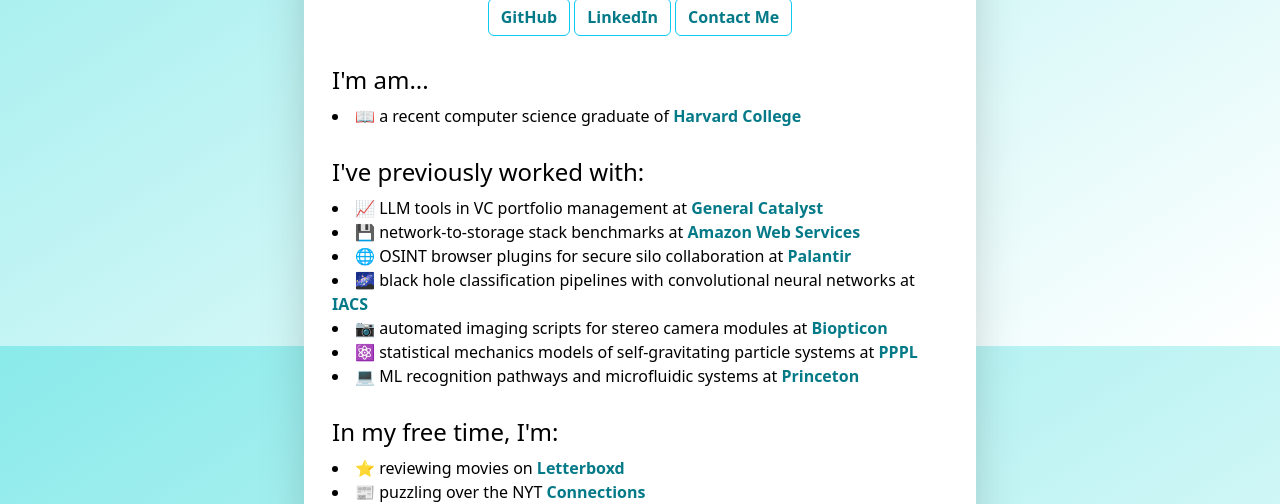
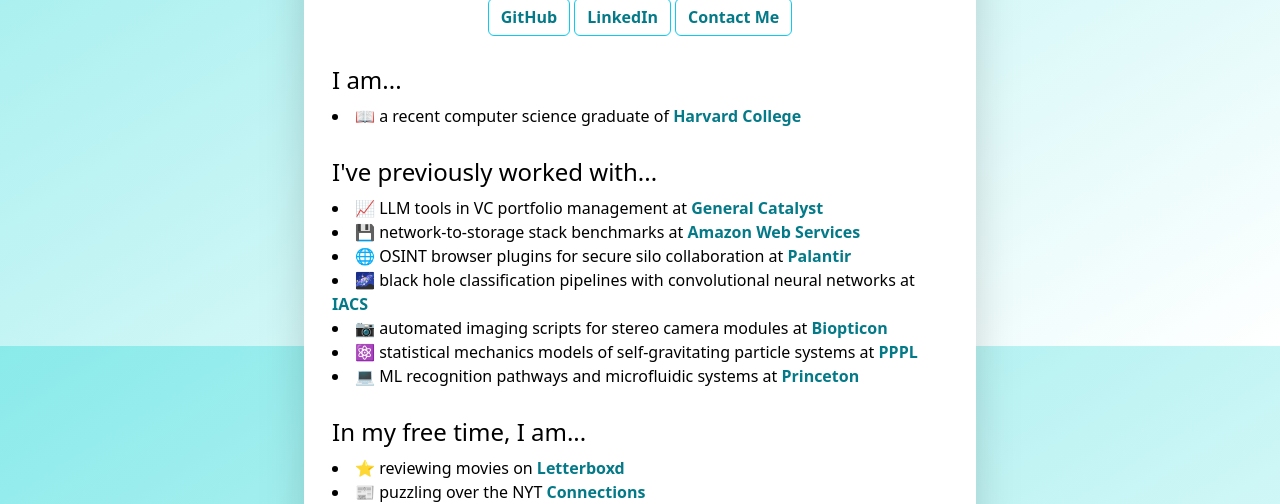
Before and after one commit to nmishra459/nmishra459.github.io, a plain HTML site: page index.html in a window 1280 px wide. Shown: the part 454-958 px from the top of the page. Drawn offline with nearby package versions, Linux system fonts and the light colour scheme.

Commit message:
Update index.html

```diff
--- a/index.html
+++ b/index.html
@@ -54,11 +54,11 @@
     <a class="btn btn-outline-info text-cyan" href="https://www.linkedin.com/in/nmishra2024/"><b>LinkedIn</b></a>
     <a class="btn btn-outline-info text-cyan" href="mailto:nishantmishra2020@gmail.com"><b>Contact Me</b></a>
    </div>
-   <p class="font-medium text-xl lg:text-2xl mb-2">I'm am...</p>
+   <p class="font-medium text-xl lg:text-2xl mb-2">I am...</p>
    <ul class="marker:text-cyan list-disc mb-7 list-inside">
     <li>📖 a recent computer science graduate of <a class="text-cyan hover:text-cyan-900" href="https://www.harvard.edu"><b>Harvard College</b></a></li>
    </ul>
-   <p class="font-medium text-xl lg:text-2xl mb-2">I've previously worked with:</p>
+   <p class="font-medium text-xl lg:text-2xl mb-2">I've previously worked with...</p>
    <ul class="marker:text-cyan list-disc mb-7 list-inside">
     <li>📈 LLM tools in VC portfolio management at <a class="text-cyan hover:text-cyan-900" href="https://www.generalcatalyst.com"><b>General Catalyst</b></a></li>
     <li>💾 network-to-storage stack benchmarks at <a class="text-cyan hover:text-cyan-900" href="https://www.aboutamazon.com/"><b>Amazon Web Services</b></a></li>
@@ -68,7 +68,7 @@
     <li>⚛️ statistical mechanics models of self-gravitating particle systems at <a class="text-cyan hover:text-cyan-900" href="https://www.pppl.gov/"><b>PPPL</b></a></li>
     <li>💻 ML recognition pathways and microfluidic systems at <a class="text-cyan hover:text-cyan-900" href="https://www.princeton.edu/"><b>Princeton</b></a></li>
    </ul>
-   <p class="font-medium text-xl lg:text-2xl mb-2">In my free time, I'm:</p>
+   <p class="font-medium text-xl lg:text-2xl mb-2">In my free time, I am...</p>
    <ul class="marker:text-cyan list-disc mb-7 list-inside">
     <li>⭐ reviewing movies on <a class="text-cyan hover:text-cyan-900" href="https://letterboxd.com/Nish459/films/"><b>Letterboxd</b></a></li>
     <li>📰 puzzling over the NYT <a class="text-cyan hover:text-cyan-900" href="https://www.nytimes.com/games/connections"><b>Connections</b></a></li>
```
